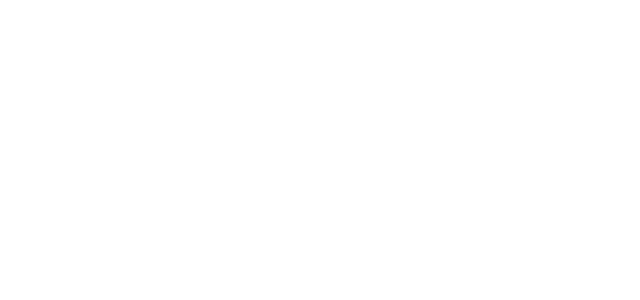
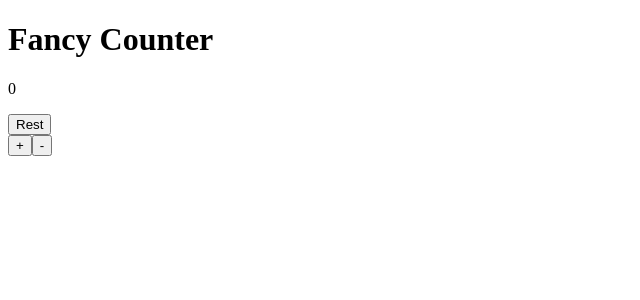
Before and after one commit to mayssamalwaraa/fancy-counter-React, a React (Vite) app: page / in a window 1280 px wide. Shown: the top 300 px of the page, without its empty margins (0-640 px from the left). Built offline with nearby package versions, Linux system fonts and the light colour scheme.

Commit message:
create the struture

```diff
--- a/src/App.tsx
+++ b/src/App.tsx
@@ -1,5 +1,15 @@
 function App() {
-  return <></>;
+  return (
+    <>
+      <h1>Fancy Counter</h1>
+      <p>0</p>
+      <button>Rest</button>
+      <div>
+        <button>+</button>
+        <button>-</button>
+      </div>
+    </>
+  );
 }
 
 export default App;
```
